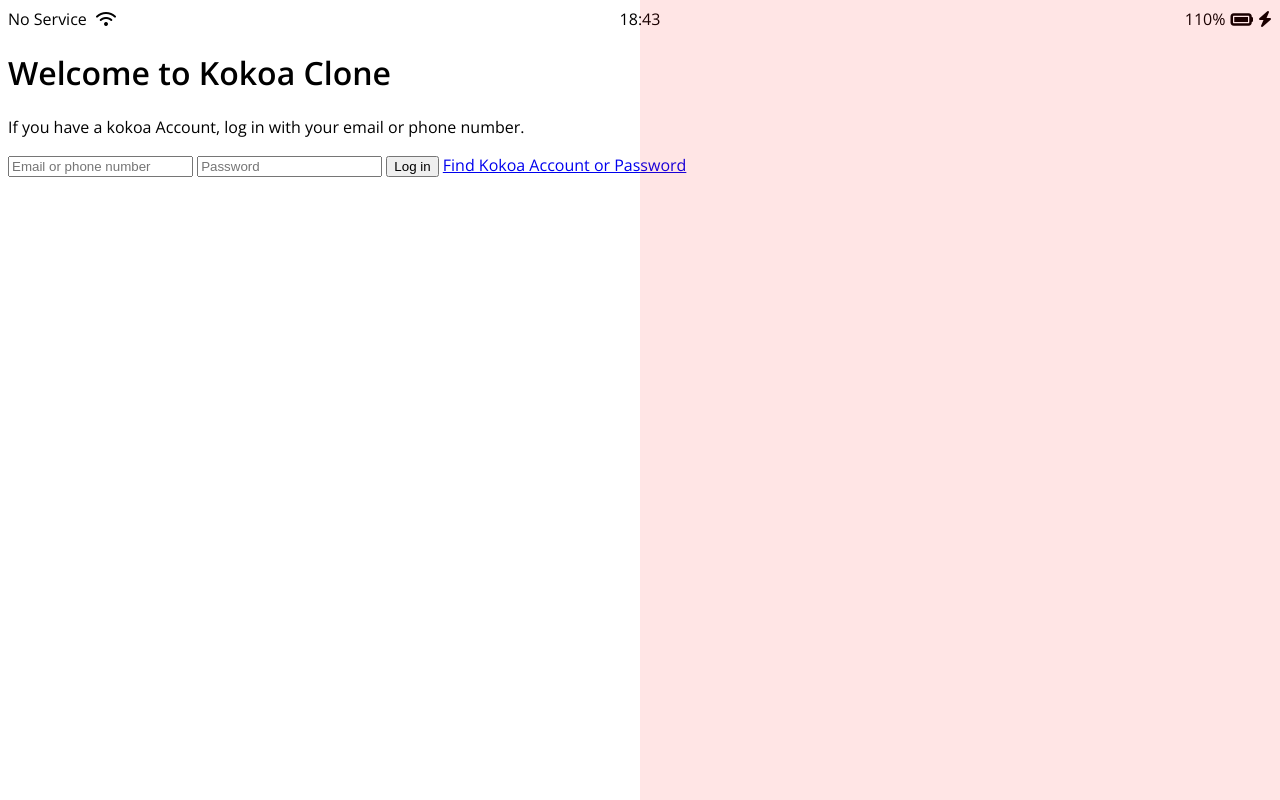
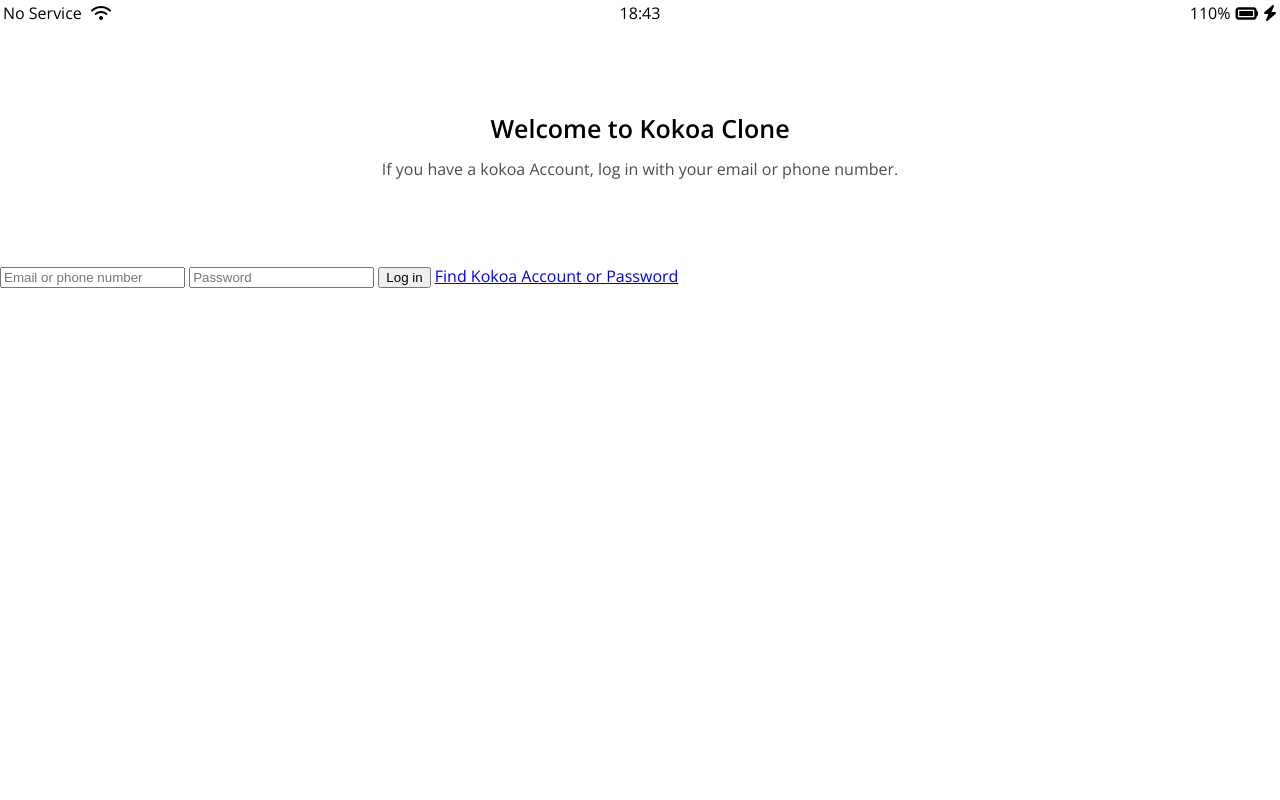
Before and after one commit to ocr0912/kokoa-clone-2022, a plain HTML site: page index.html in a window 1280 px wide. Drawn offline with nearby package versions, Linux system fonts and the light colour scheme.

Commit message:
main+status-bar.220803

```diff
--- /dev/null
+++ b/css/reset.css
@@ -0,0 +1,135 @@
+/* http://meyerweb.com/eric/tools/css/reset/
+   v2.0 | 20110126
+   License: none (public domain)
+*/
+
+html,
+body,
+div,
+span,
+applet,
+object,
+iframe,
+h1,
+h2,
+h3,
+h4,
+h5,
+h6,
+p,
+blockquote,
+pre,
+a,
+abbr,
+acronym,
+address,
+big,
+cite,
+code,
+del,
+dfn,
+em,
+img,
+ins,
+kbd,
+q,
+s,
+samp,
+small,
+strike,
+strong,
+sub,
+sup,
+tt,
+var,
+b,
+u,
+i,
+center,
+dl,
+dt,
+dd,
+ol,
+ul,
+li,
+fieldset,
+form,
+label,
+legend,
+table,
+caption,
+tbody,
+tfoot,
+thead,
+tr,
+th,
+td,
+article,
+aside,
+canvas,
+details,
+embed,
+figure,
+figcaption,
+footer,
+header,
+hgroup,
+menu,
+nav,
+output,
+ruby,
+section,
+summary,
+time,
+mark,
+audio,
+video {
+    margin: 0;
+    padding: 0;
+    border: 0;
+    font-size: 100%;
+    font: inherit;
+    vertical-align: baseline;
+}
+
+/* HTML5 display-role reset for older browsers */
+article,
+aside,
+details,
+figcaption,
+figure,
+footer,
+header,
+hgroup,
+menu,
+nav,
+section {
+    display: block;
+}
+
+body {
+    line-height: 1;
+}
+
+ol,
+ul {
+    list-style: none;
+}
+
+blockquote,
+q {
+    quotes: none;
+}
+
+blockquote:before,
+blockquote:after,
+q:before,
+q:after {
+    content: '';
+    content: none;
+}
+
+table {
+    border-collapse: collapse;
+    border-spacing: 0;
+}
--- /dev/null
+++ b/css/status-bar.css
@@ -0,0 +1,25 @@
+.status-bar {
+    display: flex;
+    /* justify-content: center; */
+    padding: 5px 3px;
+}
+
+.status-bar__column {
+    width: calc(100%/3);
+}
+
+.status-bar__column:first-child span {
+    margin-right: 5px;
+}
+
+.status-bar__column:nth-child(2) {
+    display: flex;
+    justify-content: center;
+}
+
+.status-bar__column:last-child {
+    display: flex;
+    justify-content: flex-end;
+    align-items: center;
+    gap: 5px;
+}
--- a/css/style.css
+++ b/css/style.css
@@ -1,41 +1,26 @@
 @import url('https://fonts.googleapis.com/css2?family=Open+Sans:wght@400;600&display=swap');
+@import "reset.css";
+@import "status-bar.css";
 
 body {
     font-family: 'Open Sans', sans-serif;
 }
 
-.status-bar {
+.welcome-header {
+    margin: 90px 0px;
+    text-align: center;
     display: flex;
-    /* justify-content: center; */
+    flex-direction: column;
+    align-items: center;
 }
 
-.status-bar__column {
-    width: calc(100%/3);
+.welcome-header__title {
+    margin-bottom: 20px;
+    font-size: 25px;
+    font-weight: 600;
 }
 
-.status-bar__column:first-child span {
-    margin-right: 5px;
+.welcome-header__text {
+    width: 60%;
+    opacity: 0.7;
 }
-
-.status-bar__column:nth-child(2) {
-    display: flex;
-    justify-content: center;
-}
-
-.status-bar__column:last-child {
-    display: flex;
-    justify-content: flex-end;
-    align-items: center;
-    gap: 5px;
-}
-
-#test {
-    width: 50vw;
-    height: 100vh;
-
-    position: fixed;
-    top: 0;
-    left: 50%;
-
-    background-color: rgba(255, 0, 0, 0.1);
-}
```
